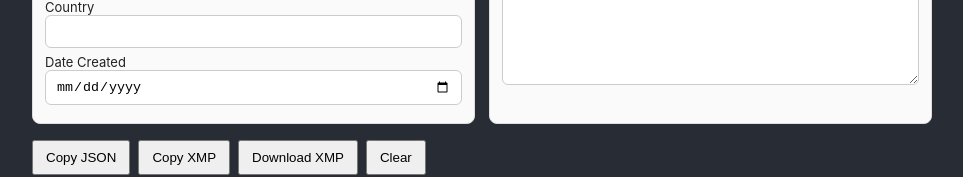
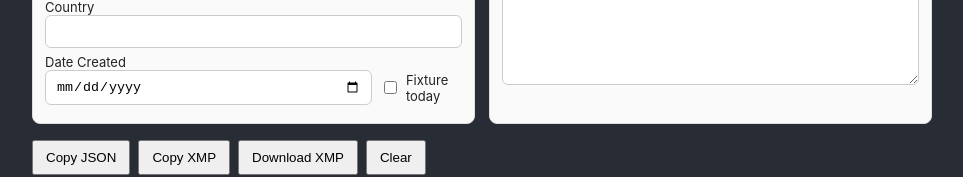
Before and after one commit to flaree/code-replacement-generator, a React (Create React App) app: page /photo-meta in a window 1280 px wide. Shown: the part 958-1135 px from the top of the page, without its empty margins (158-1121 px from the left). Built offline with nearby package versions, Linux system fonts and the light colour scheme; the HTML template or start-up script is replaced by a standard one.

Commit message:
Add today button

```diff
--- a/src/pages/PhotoMetadata.js
+++ b/src/pages/PhotoMetadata.js
@@ -116,6 +116,15 @@ export default function PhotoMetadata() {
   const [searchingAway, setSearchingAway] = useState(false);
   const [selectedHomeClub, setSelectedHomeClub] = useState(null);
   const [selectedAwayClub, setSelectedAwayClub] = useState(null);
+  const [checkToday, setCheckToday] = useState(false);
+
+  const todayISO = () => {
+    const d = new Date();
+    const yyyy = d.getFullYear();
+    const mm = String(d.getMonth() + 1).padStart(2, '0');
+    const dd = String(d.getDate()).padStart(2, '0');
+    return `${yyyy}-${mm}-${dd}`;
+  };
 
   const handleClubSearch = async (term, setResults, setSearching) => {
     if (!term) return;
@@ -152,6 +161,12 @@ export default function PhotoMetadata() {
       // ignore
     }
   }, []);
+
+  // keep checkToday in sync with dateCreated
+  useEffect(() => {
+    const today = todayISO();
+    setCheckToday(Boolean(meta.dateCreated && meta.dateCreated === today));
+  }, [meta.dateCreated]);
 
   const saveCreatorRights = () => {
     const payload = {
@@ -324,7 +339,22 @@ export default function PhotoMetadata() {
             <input style={styles.input} value={meta.country} onChange={handleChange('country')} />
           </label>
           <label style={styles.label}>Date Created
-            <input style={styles.input} type="date" value={meta.dateCreated} onChange={handleChange('dateCreated')} />
+            <div style={{ display: 'flex', alignItems: 'center', gap: '8px' }}>
+              <input style={styles.input} type="date" value={meta.dateCreated} onChange={(e) => {
+                handleChange('dateCreated')(e);
+                const val = e.target.value;
+                setCheckToday(Boolean(val && val === todayISO()));
+              }} />
+              <label style={{ display: 'flex', alignItems: 'center', gap: '6px', fontSize: '13px' }}>
+                <input type="checkbox" checked={checkToday} onChange={(e) => {
+                  const on = e.target.checked;
+                  setCheckToday(on);
+                  if (on) setMeta(prev => ({ ...prev, dateCreated: todayISO() }));
+                  else setMeta(prev => ({ ...prev, dateCreated: '' }));
+                }} />
+                <span>Fixture today</span>
+              </label>
+            </div>
           </label>
         </div>
 
```
